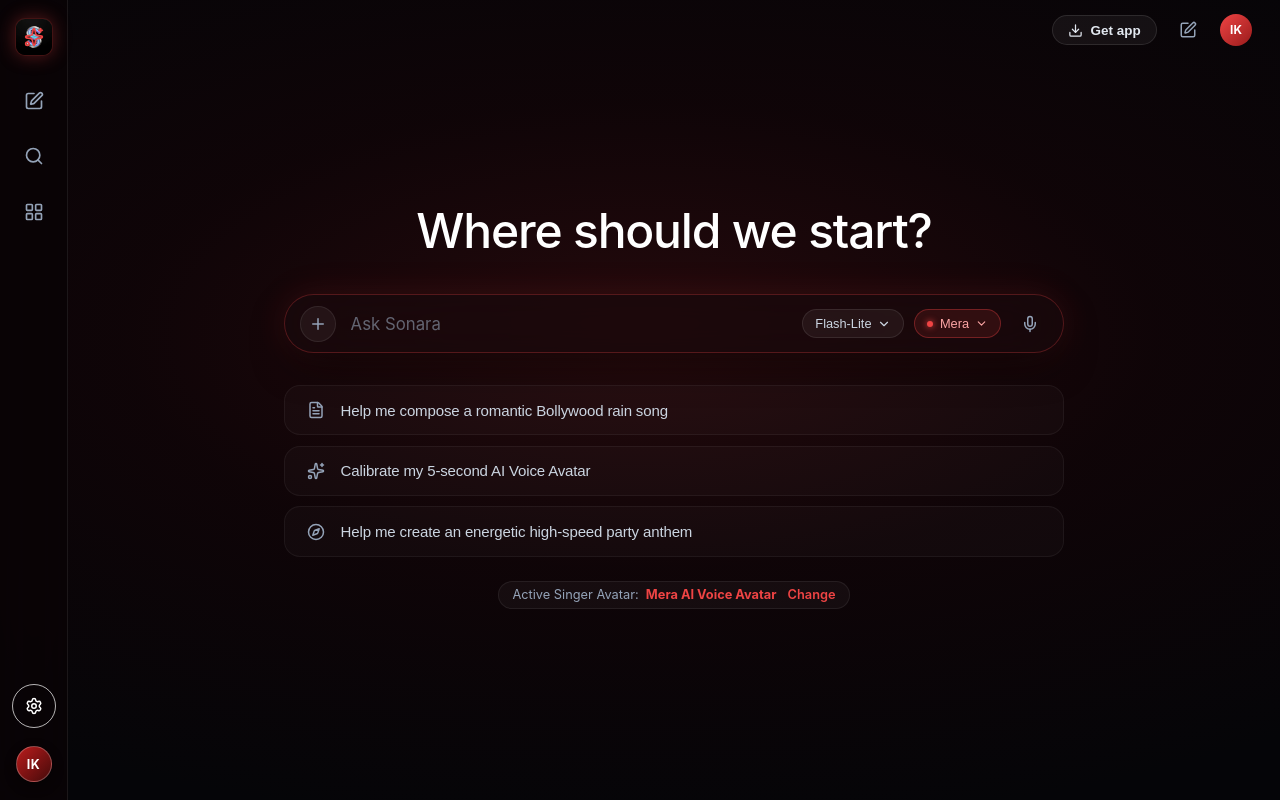
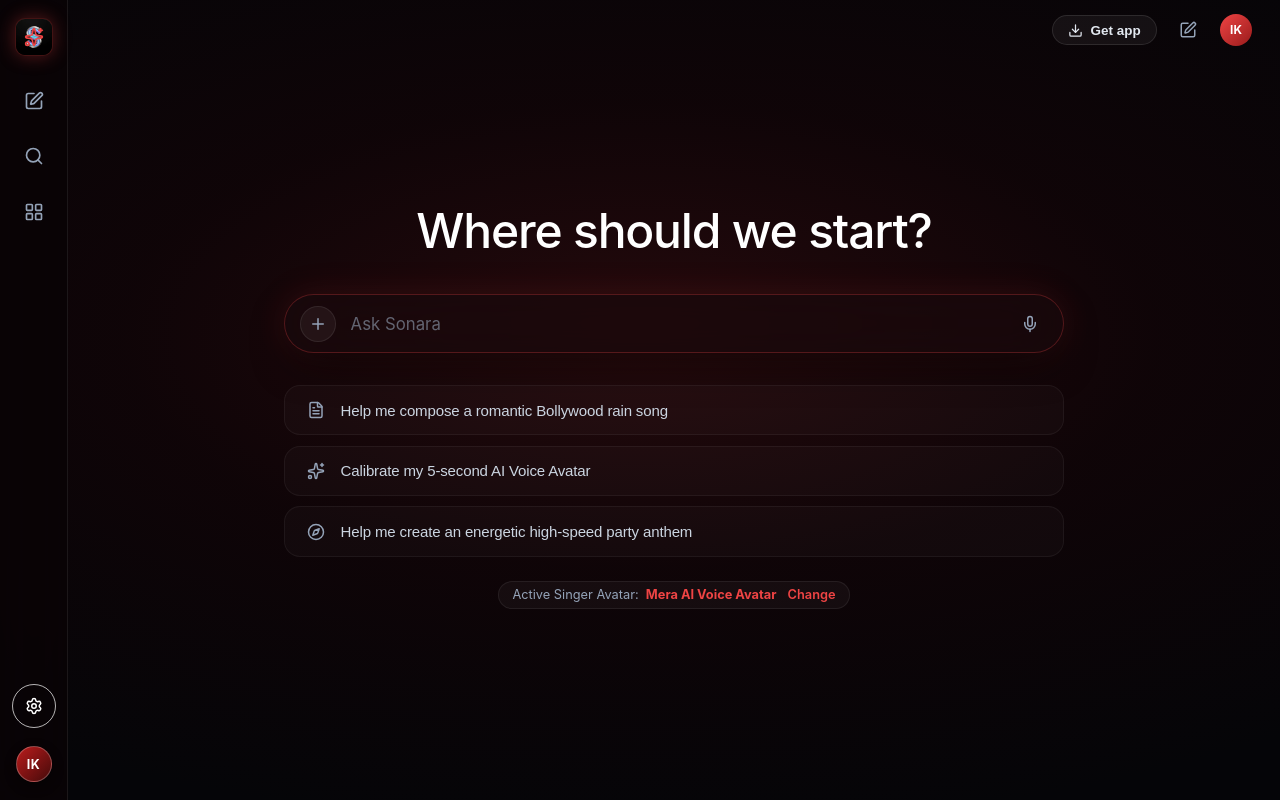
Before and after one commit to indrajitkumar23541-a11y/SONARA, a React (Vite) app: page / in a window 1280 px wide. Built offline with nearby package versions, Linux system fonts and the light colour scheme.

Commit message:
Remove Mera avatar and Flash-Lite pills from search bar for clean Gemini input UI

```diff
--- a/src/App.jsx
+++ b/src/App.jsx
@@ -400,96 +400,6 @@
                     }}
                   />
 
-                  {/* Model Selector Dropdown Pill */}
-                  <div className="capsule-model-wrapper">
-                    <button
-                      type="button"
-                      className="capsule-model-pill"
-                      onClick={() => setIsModelDropdownOpen(!isModelDropdownOpen)}
-                    >
-                      <span>{selectedModel}</span>
-                      <ChevronDown size={14} />
-                    </button>
-
-                    {isModelDropdownOpen && (
-                      <div className="model-menu-dropdown">
-                        <div
-                          className={`model-menu-item ${selectedModel === 'Flash-Lite' ? 'active' : ''}`}
-                          onClick={() => {
-                            setSelectedModel('Flash-Lite');
-                            setIsModelDropdownOpen(false);
-                          }}
-                        >
-                          <strong>Flash-Lite</strong>
-                          <span>Fast synthesis with local acoustic studio</span>
-                        </div>
-                        <div
-                          className={`model-menu-item ${selectedModel === 'Sonara-Pro' ? 'active' : ''}`}
-                          onClick={() => {
-                            setSelectedModel('Sonara-Pro');
-                            setIsModelDropdownOpen(false);
-                          }}
-                        >
-                          <strong>Sonara-Pro (DiffRhythm2)</strong>
-                          <span>High-fidelity neural singing foundation model</span>
-                        </div>
-                      </div>
-                    )}
-                  </div>
-
-                  {/* Voice Avatar Selector Pill (1-Click Avatar Selection) */}
-                  <div className="capsule-avatar-wrapper" ref={avatarDropdownRef}>
-                    <button
-                      type="button"
-                      className="capsule-avatar-pill"
-                      onClick={() => setIsAvatarDropdownOpen(!isAvatarDropdownOpen)}
-                      title={`Singing Avatar: ${voiceProfile.name}`}
-                    >
-                      <span className="avatar-pill-dot" />
-                      <span className="avatar-pill-name">{voiceProfile.name.split(' ')[0]}</span>
-                      <ChevronDown size={13} />
-                    </button>
-
-                    {isAvatarDropdownOpen && (
-                      <div className="avatar-menu-dropdown animate-fadeIn">
-                        <div className="avatar-dropdown-header">
-                          <span>Select Singer Voice Avatar</span>
-                        </div>
-                        {SAMPLE_VOICE_PROFILES.map((profile) => (
-                          <div
-                            key={profile.id}
-                            className={`avatar-menu-item ${voiceProfile.id === profile.id ? 'active' : ''}`}
-                            onClick={() => {
-                              setVoiceProfile(profile);
-                              setIsAvatarDropdownOpen(false);
-                              setUploadNotice(`Singing Avatar: ${profile.name}`);
-                              setTimeout(() => setUploadNotice(''), 3000);
-                            }}
-                          >
-                            <span className="avatar-item-emoji">{profile.emoji || '🎙️'}</span>
-                            <div className="avatar-item-info">
-                              <strong>{profile.name}</strong>
-                              <span>{profile.role || profile.desc}</span>
-                            </div>
-                            {voiceProfile.id === profile.id && (
-                              <Check size={16} className="text-red-primary" />
-                            )}
-                          </div>
-                        ))}
-                        <div
-                          className="avatar-menu-calibrate-item"
-                          onClick={() => {
-                            setIsAvatarDropdownOpen(false);
-                            setIsAvatarModalOpen(true);
-                          }}
-                        >
-                          <Mic size={14} className="text-red-primary" />
-                          <span>+ Record / Calibrate My Voice (5s)</span>
-                        </div>
-                      </div>
-                    )}
-                  </div>
-
                   {/* Microphone Button (Speech to text) */}
                   <button
                     type="button"
```
